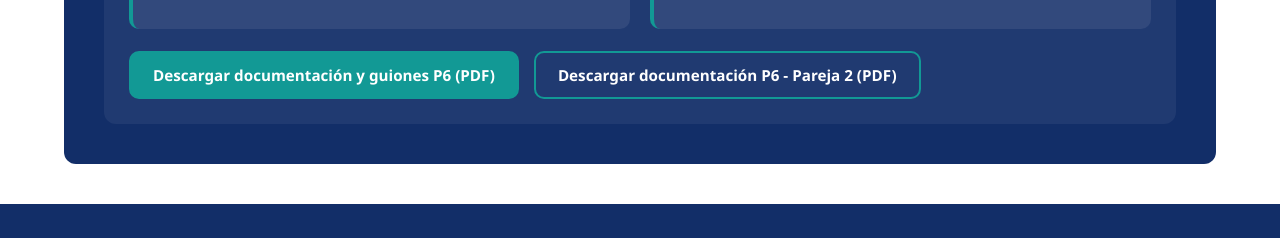
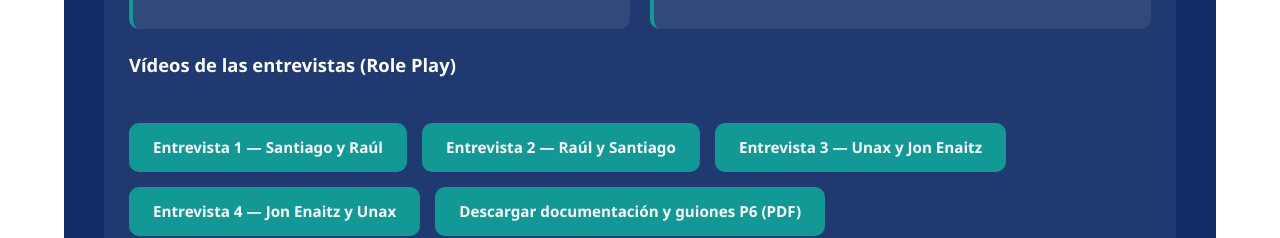
Before and after one commit to Santiago-SMRSL/HTML-Vivero-Centro-San-Luis, a plain HTML site: page ofertas.html in a window 1280 px wide. Shown: the part 2535-2773 px from the top of the page. Drawn offline with Linux system fonts and the light colour scheme.

Commit message:
Añadir enlaces a vídeos de entrevistas y mantener descargas de documentación en ofertas.html

```diff
--- a/ofertas.html
+++ b/ofertas.html
@@ -216,6 +216,25 @@
                 </div>
 
                 <div class="acciones-descarga">
+                    <h4>Vídeos de las entrevistas (Role Play)</h4>
+                    <div class="acciones-descarga">
+                        <a href="PEGA_AQUI_ENLACE_DRIVE_1" class="btn-descarga" target="_blank"
+                            rel="noopener noreferrer">
+                            Entrevista 1 &mdash; Santiago y Raúl
+                        </a>
+                        <a href="PEGA_AQUI_ENLACE_DRIVE_2" class="btn-descarga" target="_blank"
+                            rel="noopener noreferrer">
+                            Entrevista 2 &mdash; Raúl y Santiago
+                        </a>
+                        <a href="PEGA_AQUI_ENLACE_DRIVE_3" class="btn-descarga" target="_blank"
+                            rel="noopener noreferrer">
+                            Entrevista 3 &mdash; Unax y Jon Enaitz
+                        </a>
+                        <a href="PEGA_AQUI_ENLACE_DRIVE_4" class="btn-descarga" target="_blank"
+                            rel="noopener noreferrer">
+                            Entrevista 4 &mdash; Jon Enaitz y Unax
+                        </a>
+
                         <a href="docs/P6-Busqueda-Empleo-Entrevista.pdf" class="btn-descarga"
                             download="P6-Busqueda-Empleo-Entrevista.pdf">
                             Descargar documentación y guiones P6 (PDF)
@@ -224,6 +243,7 @@
                             download="P6-Busqueda-Empleo-Entrevista-p2.pdf">
                             Descargar documentación P6 - Pareja 2 (PDF)
                         </a>
+                    </div>
                 </div>
             </article>
         </section>
```
Lines whose indentation alone changed are shown as unchanged.
